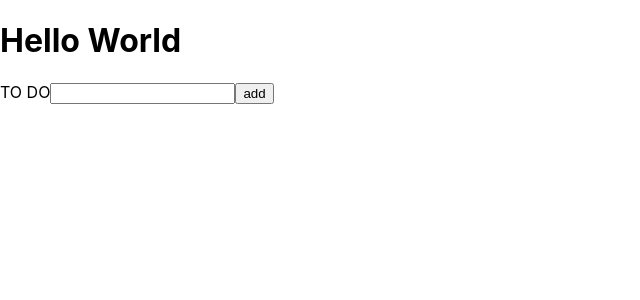
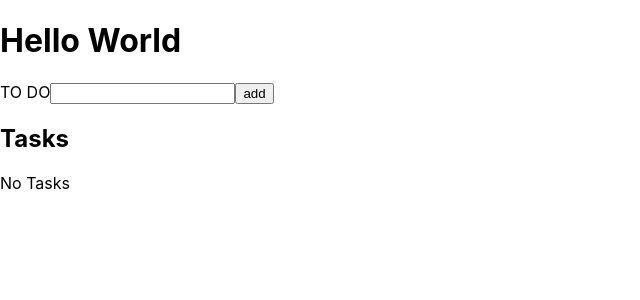
Before and after one commit to jasonawise/todo-redux, a React (Create React App) app: page / in a window 1280 px wide. Shown: the top 300 px of the page, without its empty margins (0-640 px from the left). Built offline with nearby package versions, Linux system fonts and the light colour scheme.

Commit message:
adding task list compoent

```diff
--- a/src/App.js
+++ b/src/App.js
@@ -2,12 +2,14 @@ import React from 'react'
 import { Provider } from 'react-redux'
 import AddToDo from './AddToDo'
 import configureStore from './store'
+import TaskList from './TaskList'
 
 function App() {
    return (
       <Provider store={configureStore()}>
          <h1>{`Hello World`}</h1>
          <AddToDo />
+         <TaskList />
       </Provider>
    )
 }
--- /dev/null
+++ b/src/TaskList.js
@@ -0,0 +1,34 @@
+import React from 'react'
+import PropTypes from 'prop-types'
+import { connect } from 'react-redux'
+
+const TaskList = ({ tasks }) => {
+   return (
+      <div>
+         <h2>{`Tasks`}</h2>
+         {
+            tasks.length === 0 &&
+           <p>{`No Tasks`}</p>
+         }
+         {
+            tasks.map( task => {
+               return (
+                  <li>{task}</li>
+               )
+            })
+         }
+      </div>
+   )
+}
+
+TaskList.propTypes = {
+   tasks: PropTypes.array.isRequired
+}
+
+const mapStateToProps = ( state ) => {
+   return {
+      tasks: state.toDos
+   }
+}
+
+export default connect( mapStateToProps )( TaskList )
--- a/src/reducer.js
+++ b/src/reducer.js
@@ -1,7 +1,7 @@
 import update from 'immutability-helper'
 
 const INITAL_STATE = {
-   toDos: [ `test`, `testing` ]
+   toDos: [ ]
 }
 
 const toDoApp = ( state = INITAL_STATE, action ) => {
```
